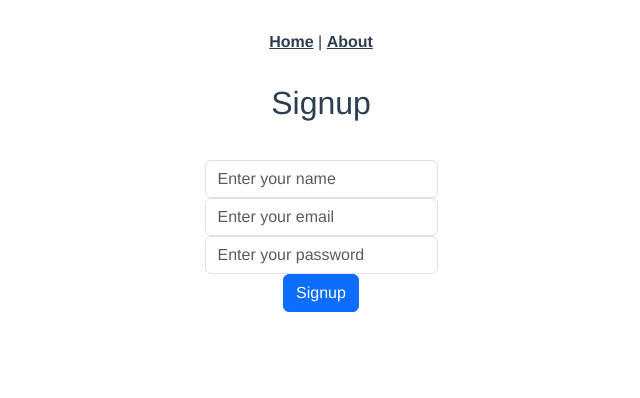
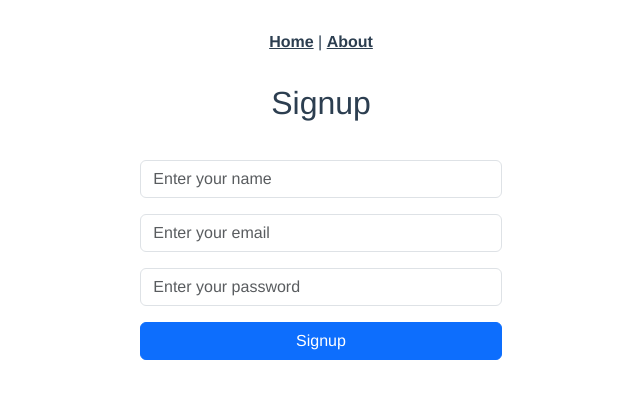
Before and after one commit to BNhashem16/resturant-vuejs, a Vue app: page /sign-up in a window 1280 px wide. Shown: the top 398 px of the page, without its empty margins (319-959 px from the left). Built offline with nearby package versions, Linux system fonts and the light colour scheme.

Commit message:
Fix Design

```diff
--- a/src/components/Signup/SignupForm.vue
+++ b/src/components/Signup/SignupForm.vue
@@ -2,41 +2,41 @@
     <form @click.prevent>
         <div class="row g-3 align-items-center">
             <h1>Signup</h1>
-            <div class="col-auto d-block mx-auto">
+            <div class="col-4 d-block mx-auto my-3">
                 <input
                     type="text"
                     class="form-control"
-                    name=""
+                    v-model="name"
                     placeholder="Enter your name"
                 />
             </div>
         </div>
 
         <div class="row g-3 align-items-center">
-            <div class="col-auto d-block mx-auto">
+            <div class="col-4 d-block mx-auto my-3">
                 <input
                     type="text"
                     class="form-control"
-                    name=""
+                    v-model="email"
                     placeholder="Enter your email"
                 />
             </div>
         </div>
 
         <div class="row g-3 align-items-center">
-            <div class="col-auto d-block mx-auto">
+            <div class="col-4 d-block mx-auto my-3">
                 <input
                     type="text"
                     class="form-control"
-                    name=""
+                    v-model="password"
                     placeholder="Enter your password"
                 />
             </div>
         </div>
 
         <div class="row g-3 align-items-center">
-            <div class="col-auto d-block mx-auto">
-                <button type="submit" class="btn btn-primary">Signup</button>
+            <div class="col-4 d-block mx-auto my-3">
+                <button type="submit" class="btn btn-primary w-100">Signup</button>
             </div>
         </div>
     </form>
@@ -45,6 +45,13 @@
 <script>
 export default {
     name: 'SignupForm',
+    data() {
+        return {
+            name: '',
+            password: '',
+            email: '',
+        }
+    }
 }
 </script>
 
```
